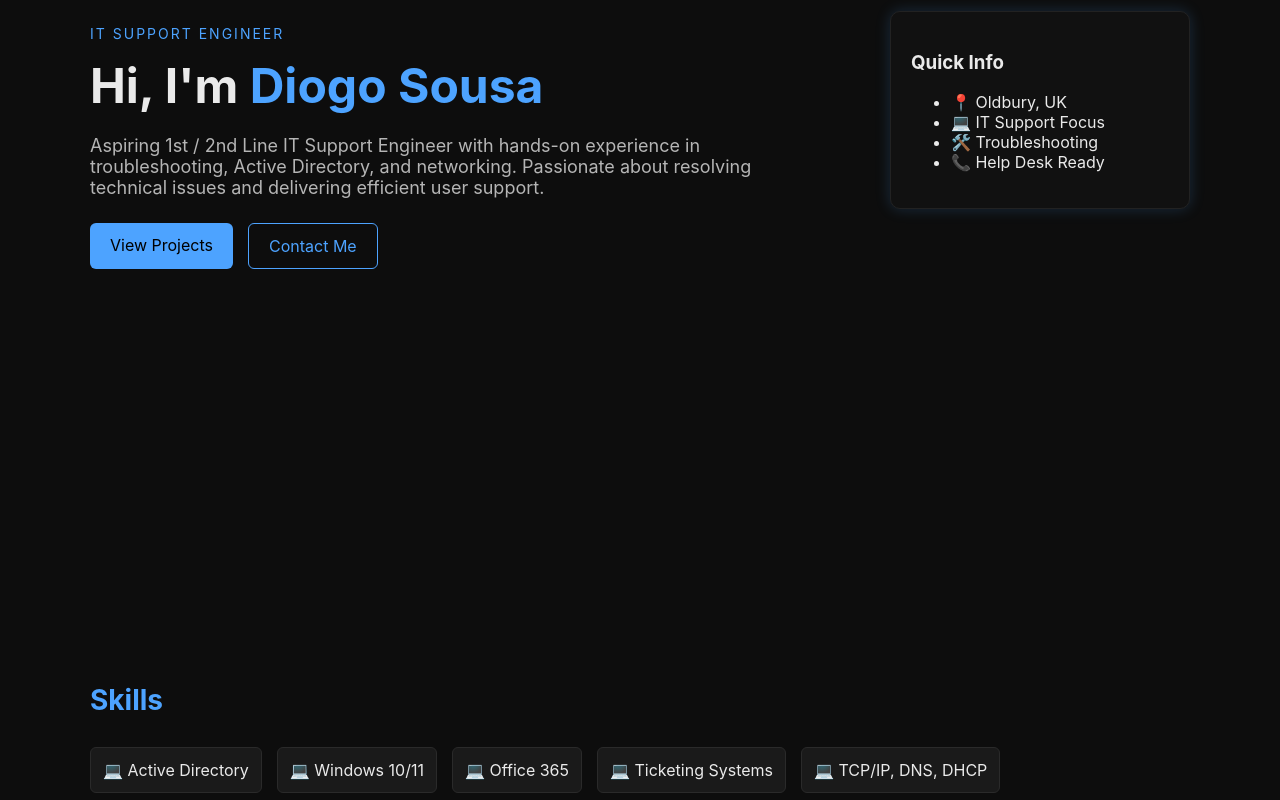
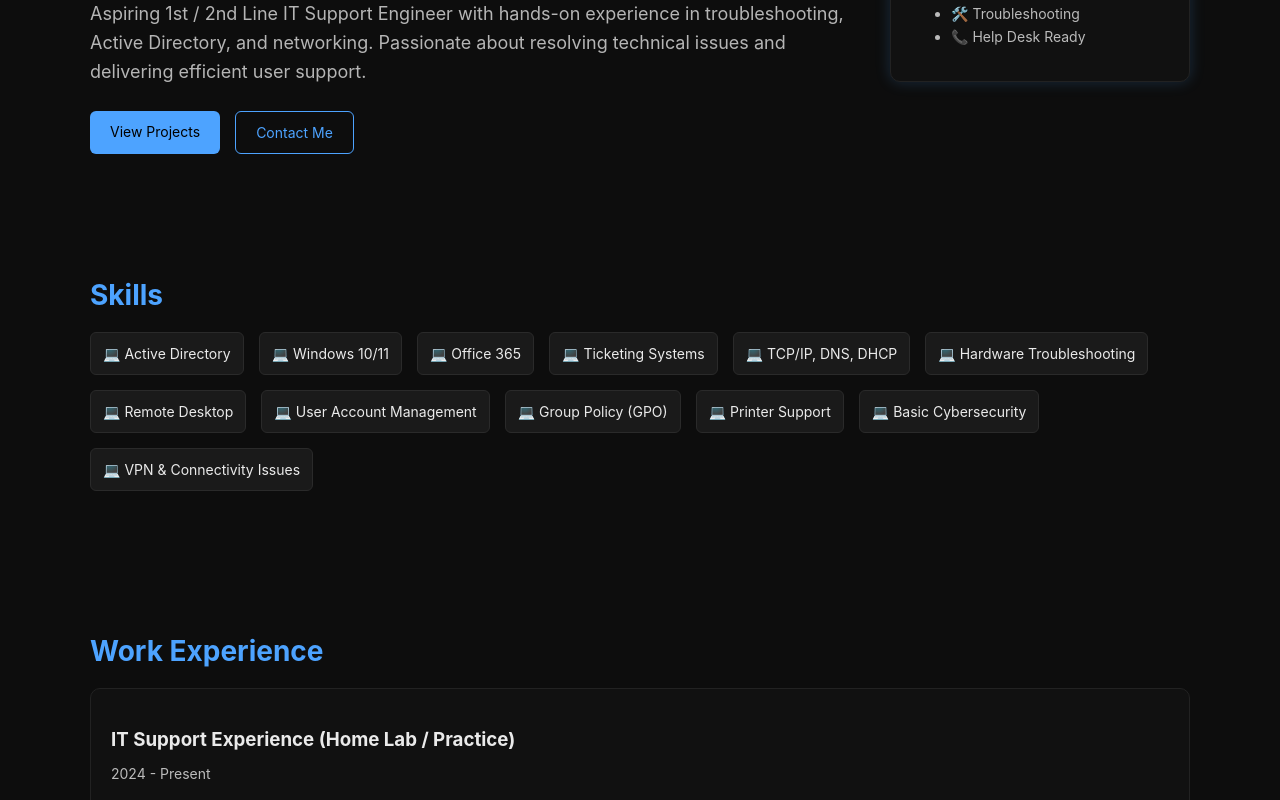
Before and after one commit to DiogoS77/Diogo-Portfolio, a React (Create React App) app: page / in a window 1280 px wide. Shown: the part 300-1100 px from the top of the page. Built offline with nearby package versions, Linux system fonts and the light colour scheme; a web font is replaced by a local one.

Commit message:
adjusted css , for initial text and skills to be displayed in first page soon as opened

```diff
--- a/src/css/Home.css
+++ b/src/css/Home.css
@@ -8,21 +8,21 @@
 
 /* SECTION */
 .section {
-  padding: 80px 40px;
+  padding: 60px 40px;
   max-width: 1100px;
   margin: auto;
-  animation: fadeIn 0.8s ease-in;
 }
 
 .section h2 {
   font-size: 28px;
-  margin-bottom: 30px;
+  margin-bottom: 20px;
   color: #4da3ff;
 }
 
 /* HERO */
 .hero {
-  min-height: 90vh;
+  padding-top: 180px;
+  padding-bottom: 40px;
   display: flex;
   align-items: center;
 }
@@ -30,9 +30,10 @@
 /* CONTAINER */
 .container {
   display: flex;
-  gap: 60px;
+  gap: 40px;
 }
 
+/* LEFT */
 .left {
   flex: 1;
 }
@@ -41,6 +42,7 @@
   color: #4da3ff;
   font-size: 14px;
   letter-spacing: 2px;
+  margin-bottom: 10px;
 }
 
 h1 {
@@ -56,6 +58,7 @@
   font-size: 18px;
   color: #b5b5b5;
   margin-bottom: 25px;
+  line-height: 1.6;
 }
 
 /* BUTTONS */
@@ -69,6 +72,7 @@
   border-radius: 6px;
   text-decoration: none;
   transition: 0.3s;
+  font-size: 14px;
 }
 
 .primary {
@@ -90,6 +94,10 @@
   color: black;
 }
 
+#skills {
+  margin-top: 0; /* reset */
+}
+
 /* GRID */
 .grid {
   display: flex;
@@ -97,13 +105,13 @@
   gap: 15px;
 }
 
-/* SKILLS */
+/* SKILL BOX */
 .skill-box {
   background: #1a1a1a;
   padding: 12px;
   border-radius: 6px;
   border: 1px solid #2a2a2a;
-  transition: 0.3s;
+  font-size: 14px;
 }
 
 /* CARDS */
@@ -120,7 +128,24 @@
   min-width: 250px;
 }
 
-/* GLOW EFFECT */
+/* CARD CONTENT */
+.card h3 {
+  margin-bottom: 10px;
+}
+
+.card p {
+  margin-bottom: 10px;
+  color: #bbb;
+  font-size: 14px;
+}
+
+.card li {
+  margin-bottom: 6px;
+  font-size: 14px;
+  color: #bbb;
+}
+
+/* GLOW */
 .glow {
   box-shadow: 0 0 15px rgba(77, 163, 255, 0.2);
 }
@@ -130,19 +155,7 @@
   box-shadow: 0 0 20px rgba(77, 163, 255, 0.4);
 }
 
-/* RIGHT */
+/* RIGHT SIDE */
 .right {
   width: 300px;
 }
-
-/* ANIMATION */
-@keyframes fadeIn {
-  from {
-    opacity: 0;
-    transform: translateY(30px);
-  }
-  to {
-    opacity: 1;
-    transform: translateY(0);
-  }
-}
```
